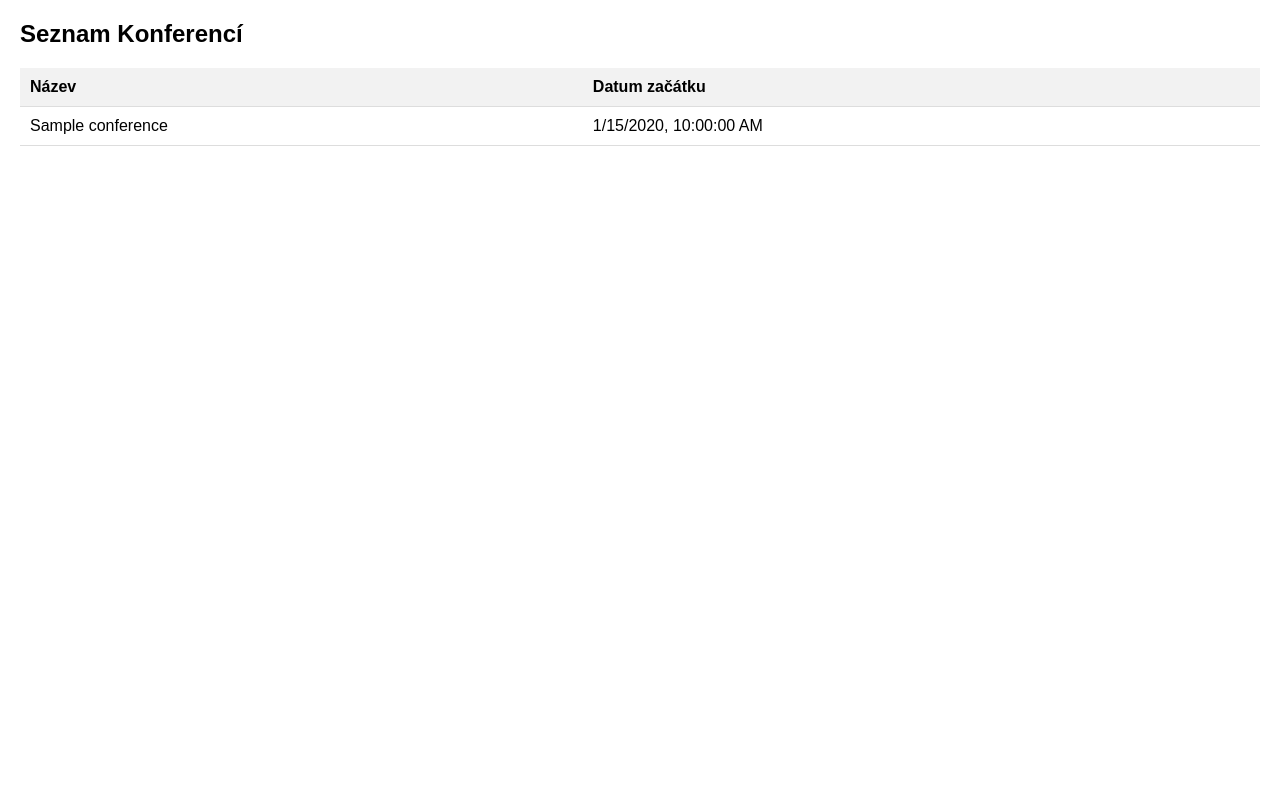
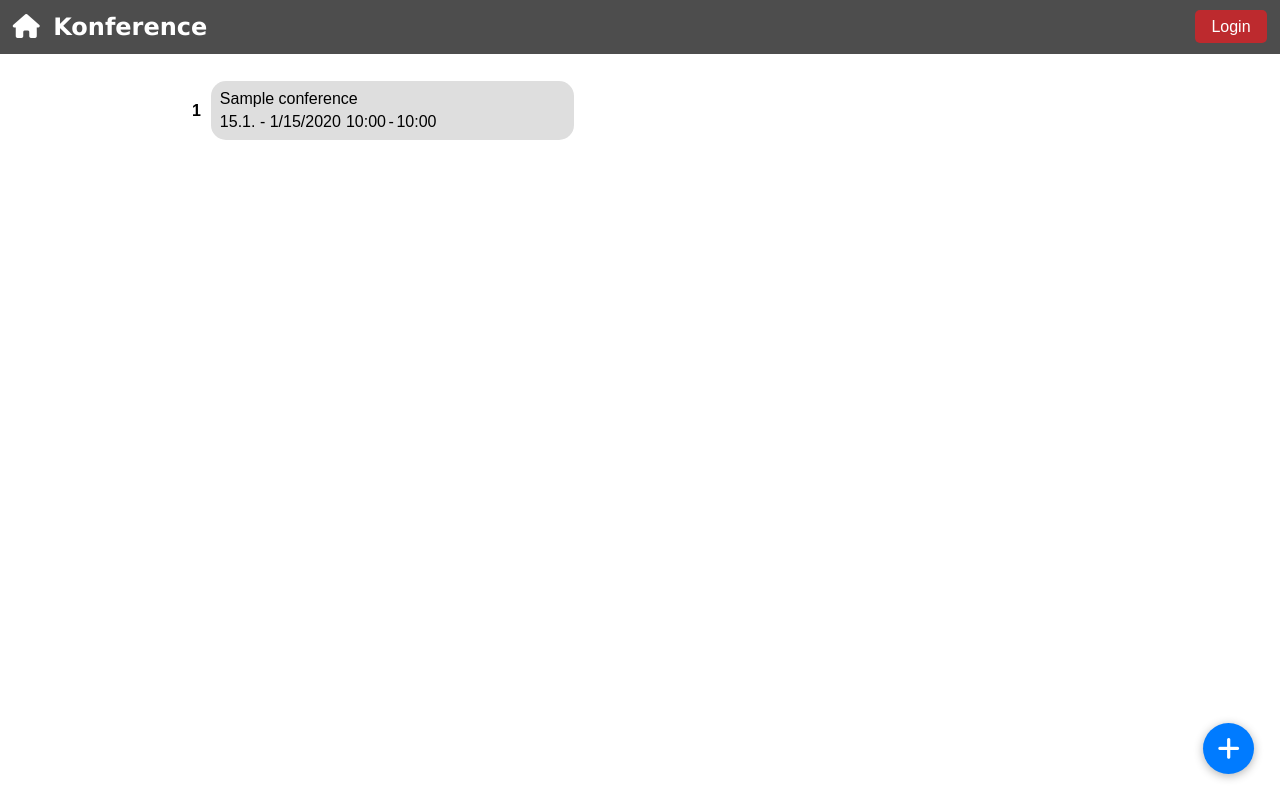
Before and after one commit to jakub-34/IIS, a PHP site: page / in a window 1280 px wide. Run offline with PHP 8.4, Linux system fonts and the light colour scheme; tables that the repository leaves empty or names only in its code hold one stand-in row (values such as "Sample post").

Commit message:
add index.html, get_conferences, style.css

```diff
--- a/get_conferences.php
+++ b/get_conferences.php
@@ -14,7 +14,7 @@ if ($conn->connect_error) {
 }
 
 // SQL dotaz pro načtení konferencí
-$sql = "SELECT name, start_datetime FROM conferences";
+$sql = "SELECT name, start_datetime, end_datetime FROM conferences";
 $result = $conn->query($sql);
 
 // Převedení výsledků do JSON formátu
--- a/index.html
+++ b/index.html
@@ -4,39 +4,108 @@
     <meta charset="UTF-8">
     <meta name="viewport" content="width=device-width, initial-scale=1.0">
     <title>Seznam Konferencí</title>
-    <style>
-        body { font-family: Arial, sans-serif; margin: 20px; }
-        table { width: 100%; border-collapse: collapse; }
-        th, td { padding: 10px; border-bottom: 1px solid #ddd; text-align: left; }
-        th { background-color: #f2f2f2; }
-    </style>
+    <link rel="stylesheet" href="style.css">
+    <link rel="stylesheet" href="https://cdnjs.cloudflare.com/ajax/libs/font-awesome/6.0.0-beta3/css/all.min.css">
 </head>
 <body>
 
-<h2>Seznam Konferencí</h2>
-<table>
-    <thead>
-        <tr>
-            <th>Název</th>
-            <th>Datum začátku</th>
-        </tr>
-    </thead>
-    <tbody id="conferenceTable">
-        <!-- Data budou vložena zde pomocí JavaScriptu -->
-    </tbody>
-</table>
+    <div class="header-container">
+        <h2 style="float: left;">
+            <a href="index.html" style="text-decoration: none; color: inherit;">
+                <i class="fas fa-home" style="margin-right: 5px;"></i>
+                Konference
+            </a>
+        </h2>
+        <a href="login.html" class="login-button">Login</a>
+    </div>
+    <!--<h2>
+    <a href="index.html"><i class="fas fa-home" style="margin-right: 5px;"></i></a>
+    Konference</h2>-->
+
+    <div class="body">
+        <table>
+            <tbody id="conferenceTable">
+            </tbody>
+        </table>
+    </div>
+
+    <a href="add.html" class="fixed-button">
+        <i class="fas fa-plus"></i> <!-- Ikona + -->
+    </a>
 
 <script>
 // Načtení konferencí z PHP skriptu
 fetch('get_conferences.php')
     .then(response => response.json())
     .then(data => {
-        const tableBody = document.getElementById('conferenceTable');
+        var count = 1;
+        const tableBody = document.getElementById('conferenceTable'); // Předpokládám, že existuje s tímto ID
+
+        // Hlavní obalovací div pro dva sloupce
+        const mainContainer = document.createElement('div');
+        mainContainer.style.display = 'flex';        // Flexbox pro vytvoření dvou sloupců
+        mainContainer.style.justifyContent = 'space-between';
+        mainContainer.style.gap = '20px';            // Mezera mezi sloupci (volitelně)
+
+        // Levý sloupec (pro lichá čísla)
+        const leftColumn = document.createElement('div');
+        leftColumn.style.flex = '1';
+
+        // Pravý sloupec (pro sudá čísla)
+        const rightColumn = document.createElement('div');
+        rightColumn.style.flex = '1';
+
+        // Iterace přes data konferencí
         data.forEach(conference => {
-            const row = document.createElement('tr');
-            row.innerHTML = `<td>${conference.name}</td><td>${new Date(conference.start_datetime).toLocaleString()}</td>`;
-            tableBody.appendChild(row);
+            // Hlavní obalovací div pro jednotlivou konferenci
+            const containerDiv = document.createElement('div');
+            containerDiv.style.display = 'flex';
+            containerDiv.style.alignItems = 'center';
+            containerDiv.style.marginBottom = '10px';
+
+            // Číslo konference
+            const text = document.createElement('p');
+            text.innerHTML = `${count}`;
+            text.style.marginRight = '10px';
+            text.style.fontWeight = 'bold';
+
+            // Wrapper div pro obsah konference
+            const wrapperDiv = document.createElement('div');
+            wrapperDiv.className = "conference";
+
+            // První řádek s názvem konference
+            const row1 = document.createElement('tr');
+            row1.innerHTML = `<td colspan="2">${conference.name}</td>`;
+            row1.style.paddingBottom = '10vw';
+            wrapperDiv.appendChild(row1);
+
+            // Druhý řádek s časovými údaji
+            const row2 = document.createElement('tr');
+            row2.innerHTML = `<td>${new Date(conference.start_datetime).getDate()}.${new Date(conference.start_datetime).getMonth() + 1}. - ${new Date(conference.end_datetime).toLocaleDateString()}</td><td>${new Date(conference.start_datetime).toLocaleTimeString('cs-CZ',  { hour: '2-digit', minute: '2-digit', hour12: false })}</td>-<td>${new Date(conference.end_datetime).toLocaleTimeString('cs-CZ',  { hour: '2-digit', minute: '2-digit', hour12: false })}</td>`;
+            wrapperDiv.appendChild(row2);
+
+            // Přidání čísla a wrapperDiv do containerDiv
+            containerDiv.appendChild(text);
+            containerDiv.appendChild(wrapperDiv);
+
+            // Přidání do levého nebo pravého sloupce podle sudosti/lichosti
+            if (count % 2 !== 0) {
+                leftColumn.appendChild(containerDiv);
+            } else {
+                rightColumn.appendChild(containerDiv);
+            }
+
+            count++;
         });
+
+        // Přidání obou sloupců do hlavního kontejneru
+        mainContainer.appendChild(leftColumn);
+        mainContainer.appendChild(rightColumn);
+
+        // Přidání hlavního kontejneru do tableBody
+        tableBody.appendChild(mainContainer);
+
+
     })
     .catch(error => console.error('Chyba při načítání dat:', error));
 </script>
--- /dev/null
+++ b/style.css
@@ -0,0 +1,105 @@
+
+body
+{
+    font-family: Arial, sans-serif;
+    margin: 0;
+}
+.body
+{
+    max-width: 70%;
+    margin: auto;
+    box-sizing: border-box;
+
+}
+table
+{
+    width: 100%; border-collapse: collapse;
+}
+th
+{
+    padding: 1vw;
+    text-align: left;
+}
+td
+{
+    padding: 0.2vw;
+    text-align: left;
+}
+th
+{
+    background-color: #f2f2f2;
+}
+h2
+{
+    padding: 1vw;
+    margin: 0;
+    /*margin-bottom: 2vw;*/
+    color: white;
+    font-family: 'Lucida Sans', 'Lucida Sans Regular', 'Lucida Grande', 'Lucida Sans Unicode', Geneva, Verdana, sans-serif;
+}
+
+h2 a
+{
+    text-decoration: none;
+    color: inherit;
+}
+
+.header-container {
+    display: flex;
+    justify-content: space-between;
+    align-items: center;
+    overflow: auto;
+    background-color: #4d4d4d;
+    margin-bottom: 2vw;
+}
+.login-button {
+    float: right;
+    padding: 0.6vw 1.3vw;
+    background-color: #BD2A2E;
+    color: white;
+    border: none;
+    border-radius: 5px;
+    cursor: pointer;
+    text-decoration: none;
+    font-size: 16px;
+    margin-right: 1vw;
+}
+.login-button:hover {
+    background-color: #92292d;
+}
+
+.conference
+{
+    width: 80%;
+    margin-bottom: 0.5%;
+    margin-top: 0.5%;
+    background-color: #DEDEDE;
+    border-radius: 15px;
+    padding: 0.5vw;
+}
+
+
+.fixed-button {
+    position: fixed; /* Fixní pozice */
+    bottom: 2vw; /* Vzdálenost od spodní části */
+    right: 2vw; /* Vzdálenost od pravé části */
+    width: 4vw; /* Šířka tlačítka */
+    height: 4vw; /* Výška tlačítka */
+    background-color: #007BFF; /* Barva pozadí */
+    color: white; /* Barva ikony */
+    border: none; /* Bez rámečku */
+    border-radius: 50%; /* Kulaté tlačítko */
+    box-shadow: 0 2px 10px rgba(0, 0, 0, 0.3); /* Stín */
+    cursor: pointer; /* Změna kurzoru na ruku */
+    display: flex; /* Flexbox pro vycentrování ikony */
+    justify-content: center; /* Horizontální zarovnání */
+    align-items: center; /* Vertikální zarovnání */
+    font-size: 2vw; /* Velikost ikony */
+    transition: background-color 0.3s; /* Efekt přechodu při hoveru */
+    text-decoration: none; /* Zrušení podtržení odkazu */
+}
+
+/* Efekt pro hover */
+.fixed-button:hover {
+    background-color: #0056b3; /* Tmavší modrá při hoveru */
+}
```
